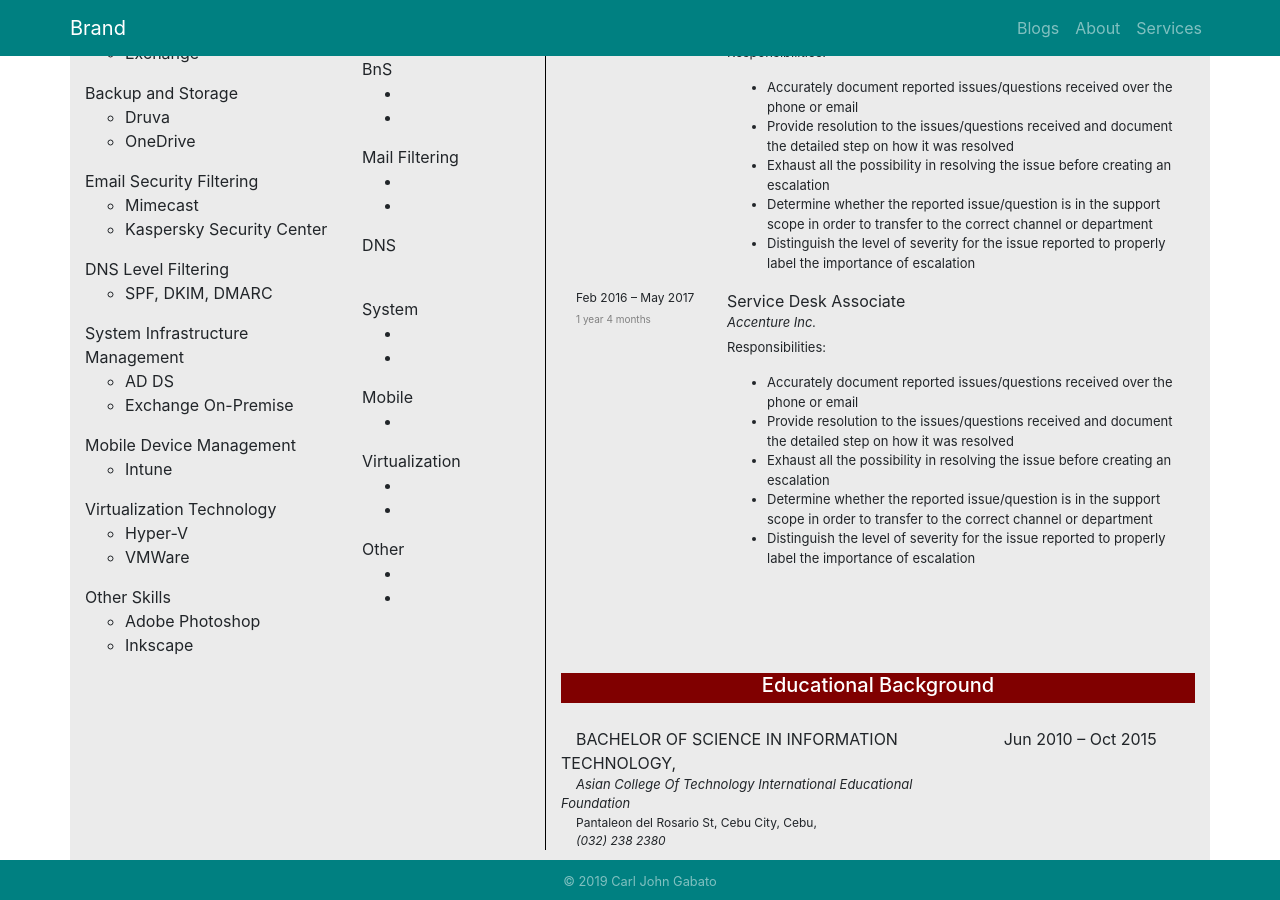
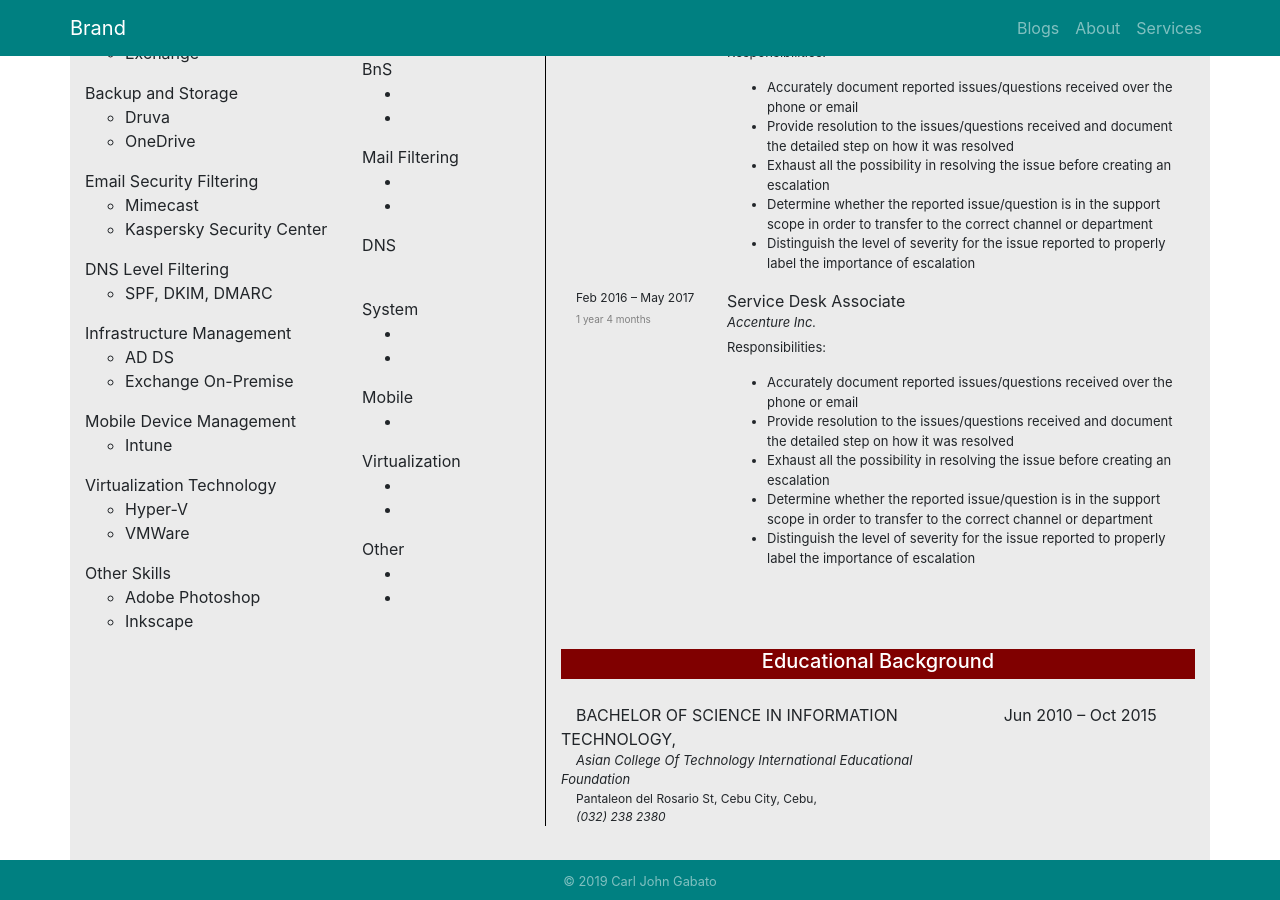
Before and after one commit to carljohngabato/aboutme, a Jekyll site: the page built from about.html, in a window 1280 px wide and 900 px high, scrolled down 787 px. Built offline with Jekyll 4.4.1, drawn with Linux system fonts in a browser that asks for light colours; nearby versions of some CDN libraries.

Commit message:
modified: about

```diff
--- a/about.html
+++ b/about.html
@@ -100,7 +100,7 @@
               <li>SPF, DKIM, DMARC</li>
             </ul>
 
-            <h8>System Infrastructure Management</h8>
+            <h8>Infrastructure Management</h8>
             <ul class="skills-list">
               <li>AD DS</li>
               <li>Exchange On-Premise</li>
```
